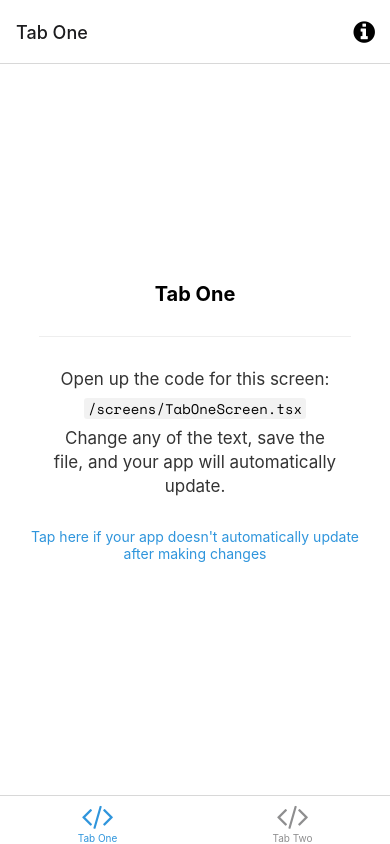
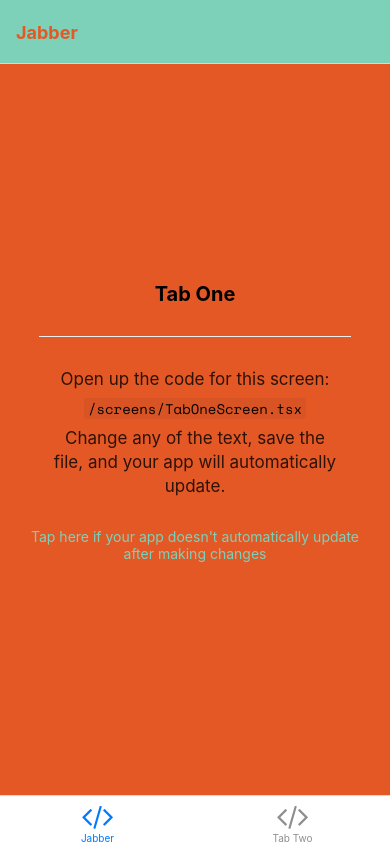
Before and after one commit to JoelDeonDsouza/-jabber, a React Native app: screen /TabOne in a window 390 px wide. Built offline with nearby package versions, Linux system fonts and the light colour scheme; what expo-linking would draw is missing.

Commit message:
Header tab modified

```diff
--- a/constants/Colors.ts
+++ b/constants/Colors.ts
@@ -1,19 +1,19 @@
-const tintColorLight = '#2f95dc';
-const tintColorDark = '#fff';
+const tintColorLight = "#7CD1B8";
+const tintColorDark = "#fff";
 
 export default {
   light: {
-    text: '#000',
-    background: '#fff',
+    text: "#000",
+    background: "#E45826",
     tint: tintColorLight,
-    tabIconDefault: '#ccc',
+    tabIconDefault: "#ccc",
     tabIconSelected: tintColorLight,
   },
   dark: {
-    text: '#fff',
-    background: '#000',
+    text: "#fff",
+    background: "#000",
     tint: tintColorDark,
-    tabIconDefault: '#ccc',
+    tabIconDefault: "#ccc",
     tabIconSelected: tintColorDark,
   },
 };
--- a/navigation/index.tsx
+++ b/navigation/index.tsx
@@ -3,27 +3,41 @@
  * https://reactnavigation.org/docs/getting-started
  *
  */
-import { FontAwesome } from '@expo/vector-icons';
-import { createBottomTabNavigator } from '@react-navigation/bottom-tabs';
-import { NavigationContainer, DefaultTheme, DarkTheme } from '@react-navigation/native';
-import { createNativeStackNavigator } from '@react-navigation/native-stack';
-import * as React from 'react';
-import { ColorSchemeName, Pressable } from 'react-native';
+import { View } from "react-native";
+import { FontAwesome } from "@expo/vector-icons";
+import { createBottomTabNavigator } from "@react-navigation/bottom-tabs";
+import {
+  NavigationContainer,
+  DefaultTheme,
+  DarkTheme,
+} from "@react-navigation/native";
+import { createNativeStackNavigator } from "@react-navigation/native-stack";
+import * as React from "react";
+import { ColorSchemeName, Pressable } from "react-native";
 
-import Colors from '../constants/Colors';
-import useColorScheme from '../hooks/useColorScheme';
-import ModalScreen from '../screens/ModalScreen';
-import NotFoundScreen from '../screens/NotFoundScreen';
-import TabOneScreen from '../screens/TabOneScreen';
-import TabTwoScreen from '../screens/TabTwoScreen';
-import { RootStackParamList, RootTabParamList, RootTabScreenProps } from '../types';
-import LinkingConfiguration from './LinkingConfiguration';
+import Colors from "../constants/Colors";
+import useColorScheme from "../hooks/useColorScheme";
+import ModalScreen from "../screens/ModalScreen";
+import NotFoundScreen from "../screens/NotFoundScreen";
+import TabOneScreen from "../screens/TabOneScreen";
+import TabTwoScreen from "../screens/TabTwoScreen";
+import {
+  RootStackParamList,
+  RootTabParamList,
+  RootTabScreenProps,
+} from "../types";
+import LinkingConfiguration from "./LinkingConfiguration";
 
-export default function Navigation({ colorScheme }: { colorScheme: ColorSchemeName }) {
+export default function Navigation({
+  colorScheme,
+}: {
+  colorScheme: ColorSchemeName;
+}) {
   return (
     <NavigationContainer
       linking={LinkingConfiguration}
-      theme={colorScheme === 'dark' ? DarkTheme : DefaultTheme}>
+      theme={colorScheme === "dark" ? DarkTheme : DefaultTheme}
+    >
       <RootNavigator />
     </NavigationContainer>
   );
@@ -38,9 +52,17 @@ const Stack = createNativeStackNavigator<RootStackParamList>();
 function RootNavigator() {
   return (
     <Stack.Navigator>
-      <Stack.Screen name="Root" component={BottomTabNavigator} options={{ headerShown: false }} />
-      <Stack.Screen name="NotFound" component={NotFoundScreen} options={{ title: 'Oops!' }} />
-      <Stack.Group screenOptions={{ presentation: 'modal' }}>
+      <Stack.Screen
+        name="Root"
+        component={BottomTabNavigator}
+        options={{ headerShown: false }}
+      />
+      <Stack.Screen
+        name="NotFound"
+        component={NotFoundScreen}
+        options={{ title: "Oops!" }}
+      />
+      <Stack.Group screenOptions={{ presentation: "modal" }}>
         <Stack.Screen name="Modal" component={ModalScreen} />
       </Stack.Group>
     </Stack.Navigator>
@@ -60,35 +82,29 @@ function BottomTabNavigator() {
     <BottomTab.Navigator
       initialRouteName="TabOne"
       screenOptions={{
-        tabBarActiveTintColor: Colors[colorScheme].tint,
-      }}>
+        headerStyle: {
+          backgroundColor: Colors.light.tint,
+        },
+        headerTintColor: Colors.light.background,
+        headerTitleStyle: {
+          fontWeight: "bold",
+        },
+      }}
+    >
       <BottomTab.Screen
         name="TabOne"
         component={TabOneScreen}
-        options={({ navigation }: RootTabScreenProps<'TabOne'>) => ({
-          title: 'Tab One',
+        options={({ navigation }: RootTabScreenProps<"TabOne">) => ({
+          title: "Jabber",
           tabBarIcon: ({ color }) => <TabBarIcon name="code" color={color} />,
-          headerRight: () => (
-            <Pressable
-              onPress={() => navigation.navigate('Modal')}
-              style={({ pressed }) => ({
-                opacity: pressed ? 0.5 : 1,
-              })}>
-              <FontAwesome
-                name="info-circle"
-                size={25}
-                color={Colors[colorScheme].text}
-                style={{ marginRight: 15 }}
-              />
-            </Pressable>
-          ),
+          headerRight: () => <View></View>,
         })}
       />
       <BottomTab.Screen
         name="TabTwo"
         component={TabTwoScreen}
         options={{
-          title: 'Tab Two',
+          title: "Tab Two",
           tabBarIcon: ({ color }) => <TabBarIcon name="code" color={color} />,
         }}
       />
@@ -100,7 +116,7 @@ function BottomTabNavigator() {
  * You can explore the built-in icon families and icons on the web at https://icons.expo.fyi/
  */
 function TabBarIcon(props: {
-  name: React.ComponentProps<typeof FontAwesome>['name'];
+  name: React.ComponentProps<typeof FontAwesome>["name"];
   color: string;
 }) {
   return <FontAwesome size={30} style={{ marginBottom: -3 }} {...props} />;
```
